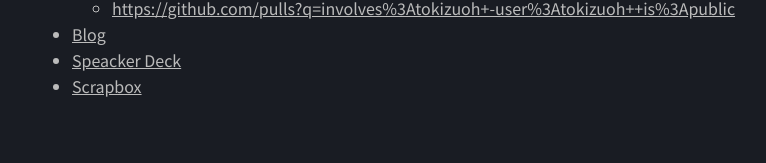
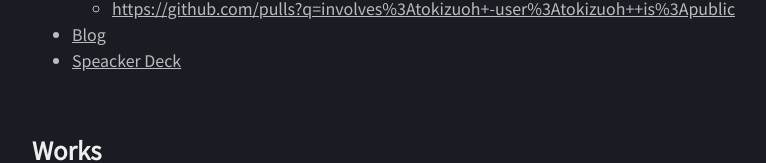
Before and after one commit to tokizuoh/info-tokizuoh-dev, a SvelteKit app: page / in a window 1280 px wide. Shown: the part 461-624 px from the top of the page, without its empty margins (208-974 px from the left). Built offline with nearby package versions, Linux system fonts and the light colour scheme; no server answers.

Commit message:
remove: scrapbox

```diff
--- a/src/routes/Links.svelte
+++ b/src/routes/Links.svelte
@@ -12,5 +12,4 @@
     </li>
     <li><a href="https://tokizuoh.hatenablog.com/">Blog</a></li>
     <li><a href="https://speakerdeck.com/tokizuoh">Speacker Deck</a></li>
-    <li><a href="https://scrapbox.io/tokizuoh-public/">Scrapbox</a></li>
 </ul>
```
